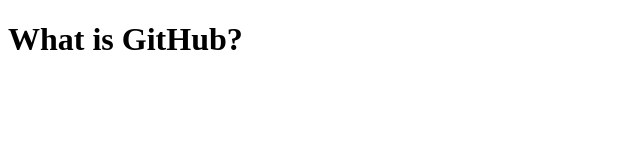
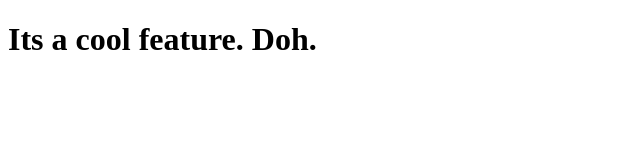
Before and after one commit to Tenkaklet/heroku-github, a website: page client/index.html in a window 1280 px wide. Shown: the whole page, without its empty margins (0-640 px from the left). Drawn offline with Linux system fonts and the light colour scheme.

Commit message:
changed index

```diff
--- a/client/index.html
+++ b/client/index.html
@@ -7,6 +7,6 @@
     <title>Hello GitHub</title>
 </head>
 <body>
-    <h1>What is GitHub?</h1>
+    <h1>Its a cool feature. Doh.</h1>
 </body>
 </html>
```
